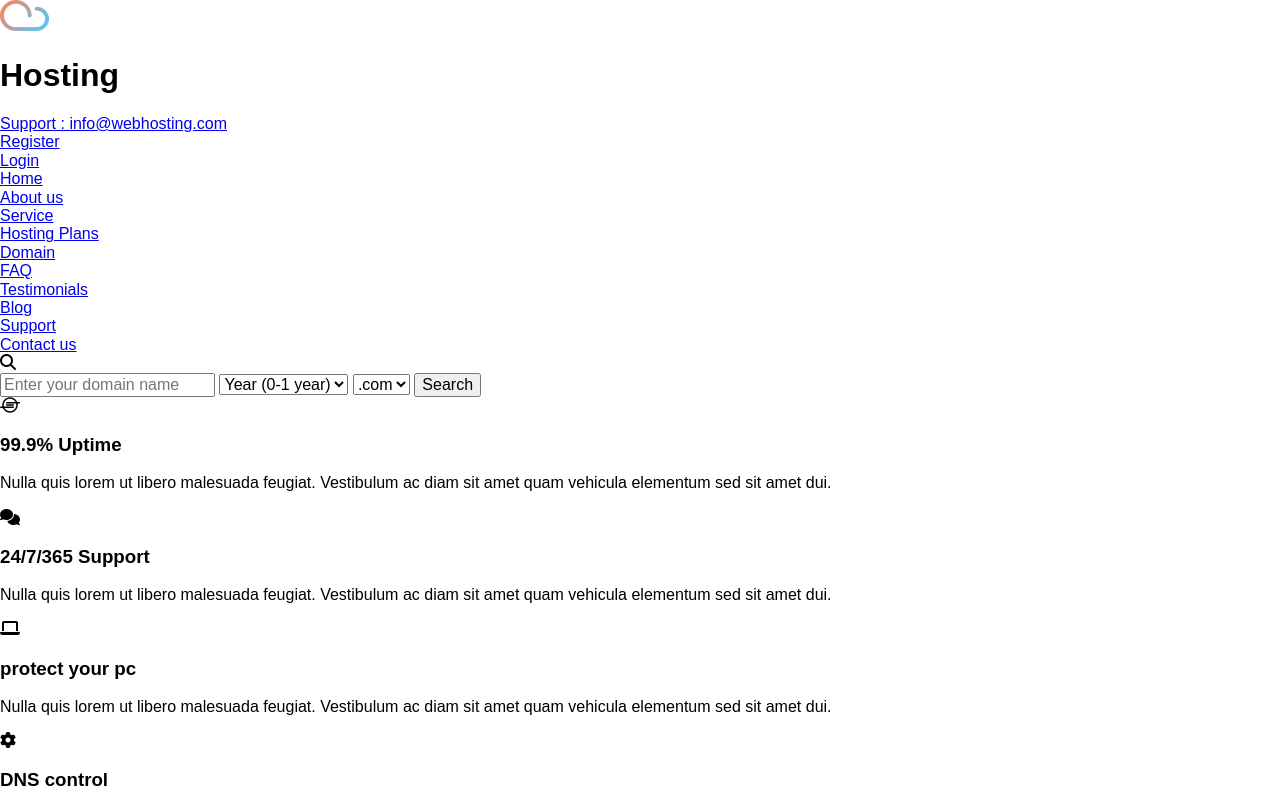
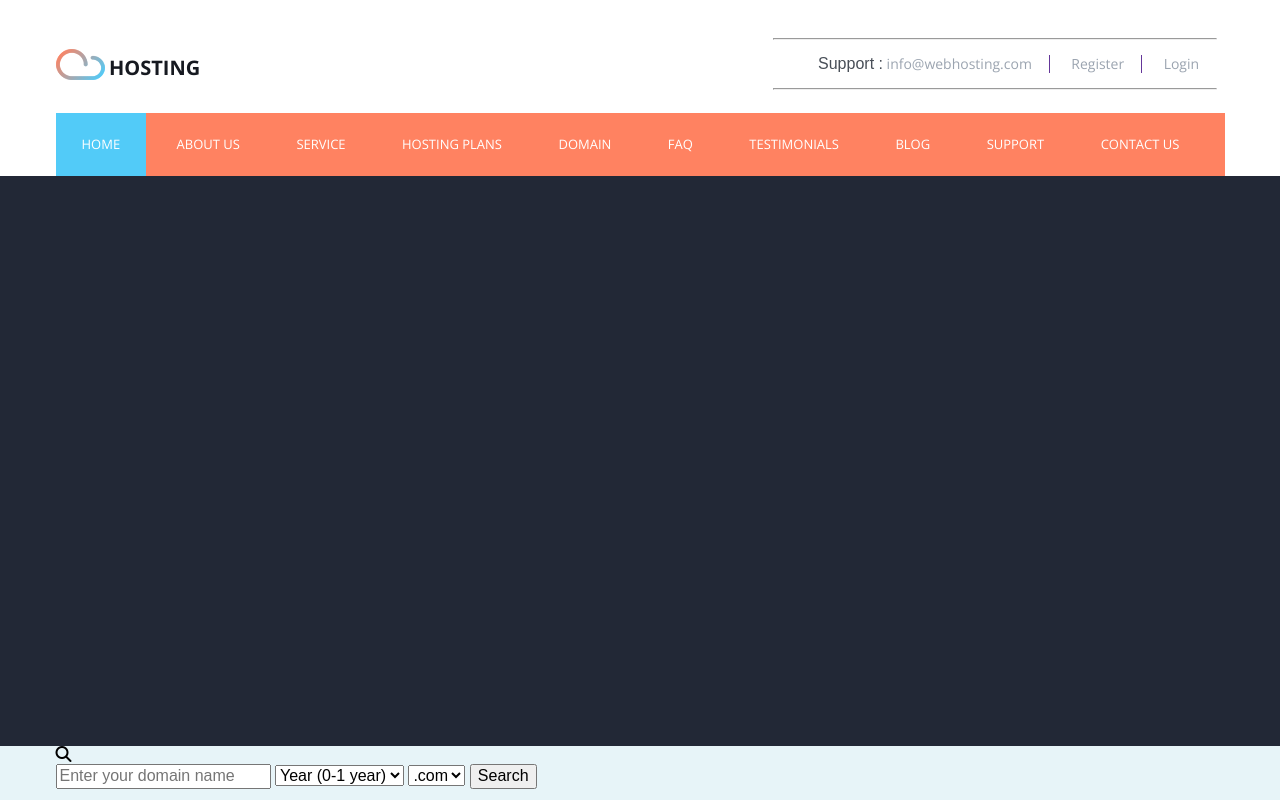
Before and after one commit to killthesound17/Awesome-hosting, a plain HTML site: page index.html in a window 1280 px wide. Shown: the top 800 px of the page. Drawn offline with nearby package versions, Linux system fonts and the light colour scheme.

Commit message:
header update

```diff
--- a/index.html
+++ b/index.html
@@ -6,21 +6,26 @@
     <title>Awesome Hosting</title>
     <link rel="stylesheet" href="styles/normalize.css">
     <link rel="stylesheet" href="styles/style-hosting.css">
+    <link href="https://fonts.googleapis.com/css?family=Open+Sans:300,300i,400,400i,600,600i,700,700i,800,800i" rel="stylesheet">
 </head>
 
 <body>
     <header>
         <div class="container">
+            <div class="headlogo">
                 <div class="logo">
                     <img src="img/layer-2-copy.png" alt="Hosting">
                     <h1>Hosting</h1>
                 </div>
                 <div class="sup">
+                    <hr>
                     <ul>
-                    <li><a href="mailto:info@webhosting.com">Support : info@webhosting.com</a></li>
+                        <li>Support :<a href="mailto:info@webhosting.com"> info@webhosting.com</a></li>
                         <li><a href="#">Register</a></li>
                         <li><a href="#">Login</a></li>
                     </ul>
+                    <hr>
+                </div>
             </div>
         </div>
         <div class="container">
--- a/styles/style-hosting.css
+++ b/styles/style-hosting.css
@@ -0,0 +1,110 @@
+.container {
+    width: 1169px;
+    margin: 0 auto;
+}
+<-----------------------------HEADER-------------------------> .headlogo div {
+    display: inline-block;
+    margin: auto;
+}
+
+.headlogo {
+    padding-top: 30px;
+}
+.logo {
+    width: 61%;
+    display: inline-block;
+}
+.logo h1 {
+    display: inline;
+    /* Style for "Hosting" */
+    width: 91px;
+    height: 16px;
+    color: #161920;
+    font-family: "Open Sans";
+    font-size: 20px;
+    font-weight: 700;
+    line-height: 44px;
+    text-transform: uppercase;
+    line-height: 14px;
+}
+
+.logo img {
+    vertical-align: sub;
+}
+
+.sup {
+    width: 38%;
+    margin: 0;
+    display: inline-block;
+    vertical-align: super;
+}
+
+.sup ul {
+    padding-top: 7px;
+    padding-bottom: 7px;
+}
+.sup ul li {
+    display: inline-block;
+    text-decoration: none;
+    color: #484e57;
+}
+.sup ul li a {
+    /* Style for "Support :" */
+    font-family: "Open Sans", sans-serif;
+    font-size: 14px;
+    font-weight: 400;
+    /* Text style for "Support" */
+    color: #484e57;
+    /* Text style for ": info@web" */
+    color: #9ba4b0;
+    text-decoration: none;
+}
+.sup ul li:first-child {
+    padding-left: 45px;
+    padding-right: 17px;
+    border-right: 1px solid #643699;
+}
+
+.sup ul li:nth-child(2) {
+    padding-left: 17px;
+        padding-right: 17px;
+    border-right: 1px solid #643699;
+}
+.sup ul li:last-child {
+    padding-left: 17px;
+    padding-right: 3px;
+}
+nav {
+    background-color: #ff8261;
+        margin-top: 15px;
+}
+nav ul li {
+    display: inline-block;
+    padding: 22px 26px;
+    text-align: center;
+
+}
+
+nav ul li:nth-child(1) {
+    background-color: #52cbf8;
+}
+nav ul li a {
+    text-decoration: none;
+        text-decoration: none;
+    color: #ffffff;
+font-family: "Open Sans";
+font-size: 13px;
+font-weight: 400;
+text-transform: uppercase;
+}
+.slider {
+    width: 100%;
+    height: 570px;
+    background-color: #222836;
+}
+.searchform {
+    /* Style for "Rectangle" */
+    width: 100%;
+    height: 200px;
+    background-color: #e7f4f8;
+}
```
Lines whose indentation alone changed are shown as unchanged.
